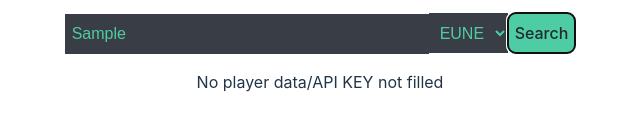
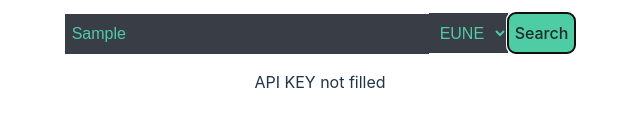
Before and after one commit to Czechu7/TFTDoubleUpTracker, a React (Vite) app: page / in a window 1280 px wide. Both pictures are taken after typing "Sample" into the empty fields and a click on the button "Search". Shown: the part 373-504 px from the top of the page, without its empty margins (320-960 px from the left). Built offline with nearby package versions, Linux system fonts and the light colour scheme; no server answers.

Commit message:
0.0.0.3 extra checkup for api_key

```diff
--- a/src/components/App.jsx
+++ b/src/components/App.jsx
@@ -7,30 +7,38 @@ const [searchText, setSearchtext] = useState("");
 const [PlayerData, setPlayerData] = useState({});
 const [selectedRegion, setSelectedRegion] = useState('eun1');
 const [showPlayerData, setShowPlayerData] = useState(false);
-const [error, setError] = useState(false);
+const [noAPIKey, setNoAPIKey] = useState(false);
+const [noPlayerData, setNoPlayerData] = useState(false);
 const API_KEY = '';
 
 function searchForPlayer(event){
 console.log("Szukam: " + searchText);
 const APICallString = "https://"+selectedRegion+".api.riotgames.com/tft/summoner/v1/summoners/by-name/"+ searchText + "?api_key=" + API_KEY;
 
+if (!API_KEY) {
+setNoAPIKey(true);
+return;
+}
+
 axios.get(APICallString).then(function(response){
 //success
 console.log(response.data);
 setPlayerData(response.data);
 setShowPlayerData(true);
-setError(false);
+setNoAPIKey(false);
+setNoPlayerData(false);
 
 }).catch(function(error){
 //error
 console.log(error);
-setError(true);
+setNoPlayerData(true);
 });
 }
 
 console.log(PlayerData);
 
 return (
+
 <div className="app">
 <div className='title'>
 <h5>Double Up Search player</h5>
@@ -44,7 +52,7 @@ return (
 </select>
 <button onClick={e => searchForPlayer(e) }class="btn">Search</button>
 </div>
-{Object.keys(PlayerData).length !== 0 && !error ?
+{Object.keys(PlayerData).length !== 0 && !noPlayerData ?
 <>
   <p>Found player data: </p>
   <p>Nick: {PlayerData.name} </p>
@@ -53,12 +61,12 @@ return (
   <p>Account ID: {PlayerData.accountId} </p>
   <p>Summoner ID: {PlayerData.id} </p>
   <p>PUUID: {PlayerData.puuid} </p>
-
-
 </>
 
-: error ?
-  <><p>No player data/API KEY not filled</p></>
+: noAPIKey ?
+<><p>API KEY not filled</p></>
+: noPlayerData ?
+<><p>No player data</p></>
 :
 null
 }
```
